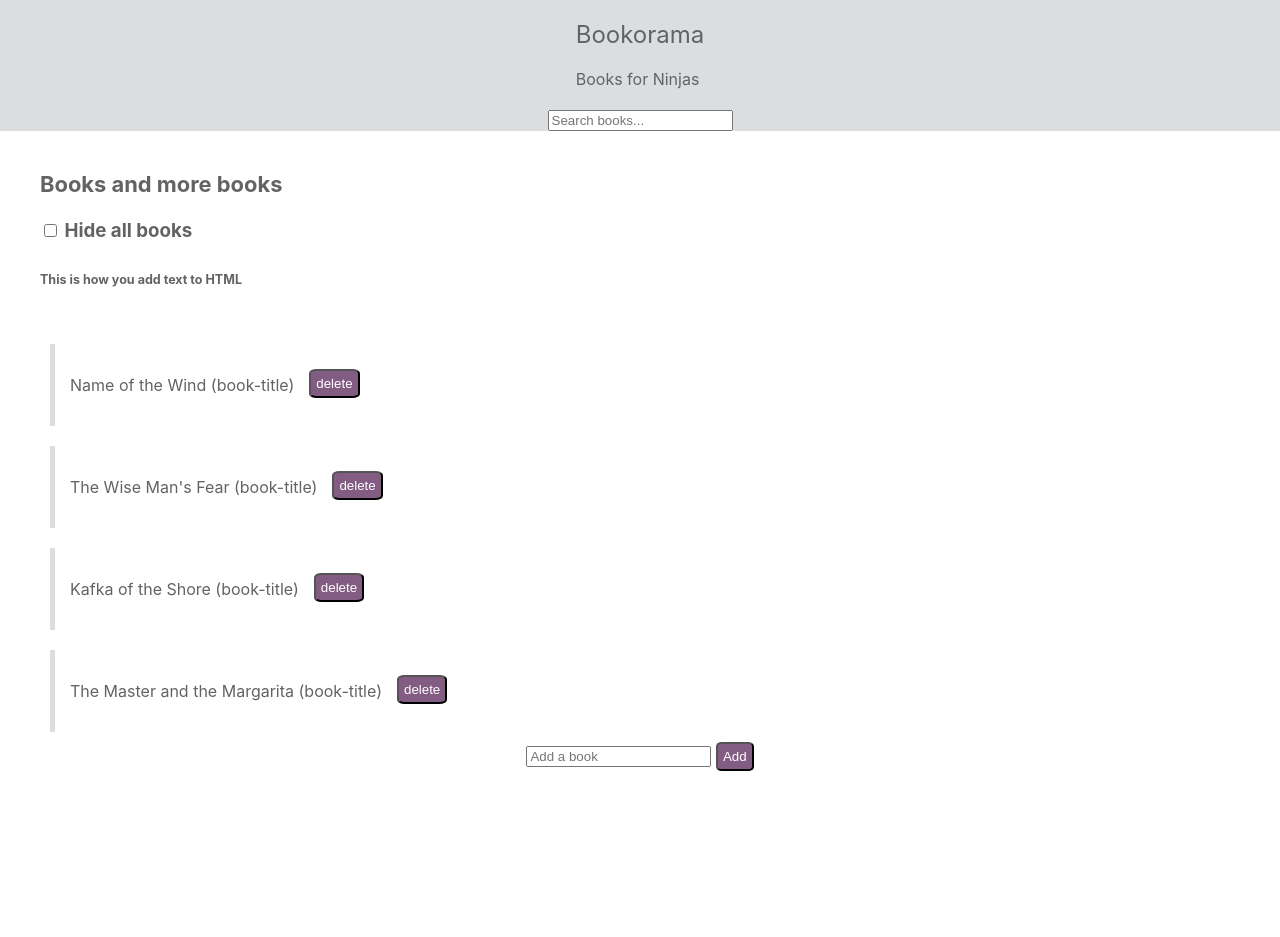
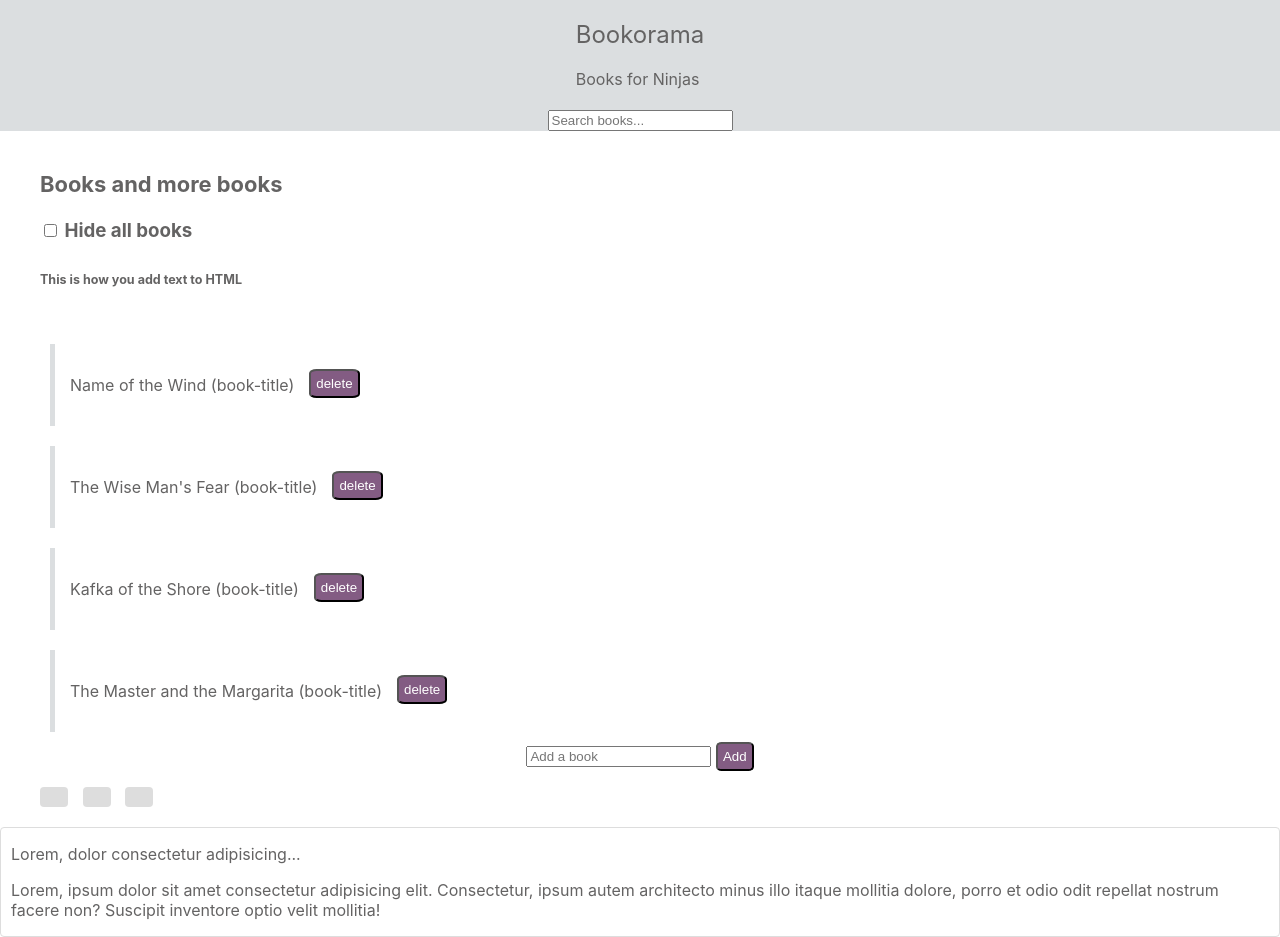
Before and after one commit to marilyn-n/DOM-todo-app, a website: page index.html in a window 1280 px wide. Before the commit the page ends 800 px from the top, so only its background shows below. Drawn offline with Linux system fonts and the light colour scheme.

Commit message:
add starter code for tabs

```diff
--- a/index.html
+++ b/index.html
@@ -78,6 +78,27 @@
       </form>
     </div>
 
+    <div id="tab-content">
+      <ul class="tabs">
+        <li data-target="#about" class="active"></li>
+        <li data-target="#contact"></li>
+        <li data-target="#us"></li>
+      </ul>
+      <div class="panel active" id="about">
+        <p>Lorem, dolor consectetur adipisicing...</p>
+        <p>Lorem, ipsum dolor sit amet consectetur adipisicing elit. Consectetur, ipsum autem architecto minus illo itaque mollitia dolore, porro et odio odit repellat nostrum facere non? Suscipit inventore optio velit mollitia!</p>
+      </div>
+      <div class="panel" id="contact">
+        <p>Phone number: 55789009</p>
+        <p>email: mn@gmail.com</p>
+        <p>Address: CDMX 10300</p>
+      </div>
+      <div class="panel" id="us">
+        <p>About us</p>
+        <img src="https://bit.ly/2Rrp71t" alt="" height="400" width="400">
+      </div>
+    </div>
+
   </section>
 
   <script src="main.js"></script>
--- a/main.js
+++ b/main.js
@@ -68,7 +68,7 @@ addBookForm.addEventListener('submit', e => {
   list.appendChild(book);
 });
 
-
+// hidding books
 
 const hideBooks = document.querySelector('#hide');
 
@@ -80,6 +80,7 @@ hideBooks.addEventListener('change', function(e) {
   }
 })
 
+// search field
 
 const search = document.forms['search-book'].querySelector('input');
 search.addEventListener('keyup', function (e) {
@@ -98,3 +99,8 @@ search.addEventListener('keyup', function (e) {
   })
 
 });
+
+// tabbed content
+
+const tabs = document.querySelector('.tabs');
+const panels = document.querySelectorAll('.panel');
--- a/styles.css
+++ b/styles.css
@@ -65,3 +65,23 @@
   display: flex;
   justify-content: space-around;
 }
+
+#tab-content li {
+  display: inline-block;
+  padding: 10px 14px;
+  background-color: #ddd;
+  border-radius: 4px;
+  cursor: pointer;
+  margin-right: 10px;
+}
+
+#tab-content .panel {
+  display: none;
+  border: 1px solid #ddd;
+  padding: 0 10px;
+  border-radius: 4px;
+}
+
+#tab-content .panel.active {
+  display: block;
+}
```
